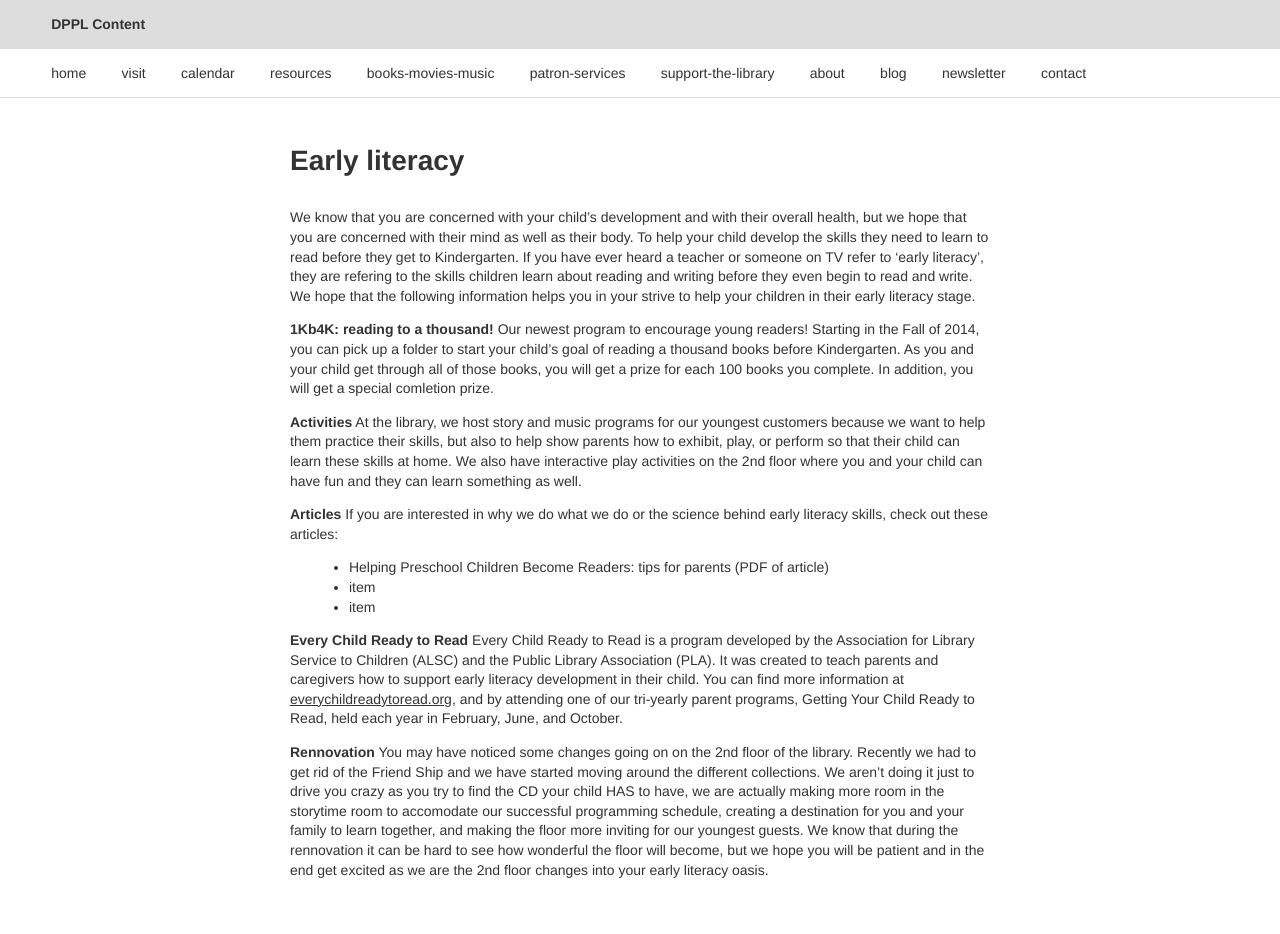
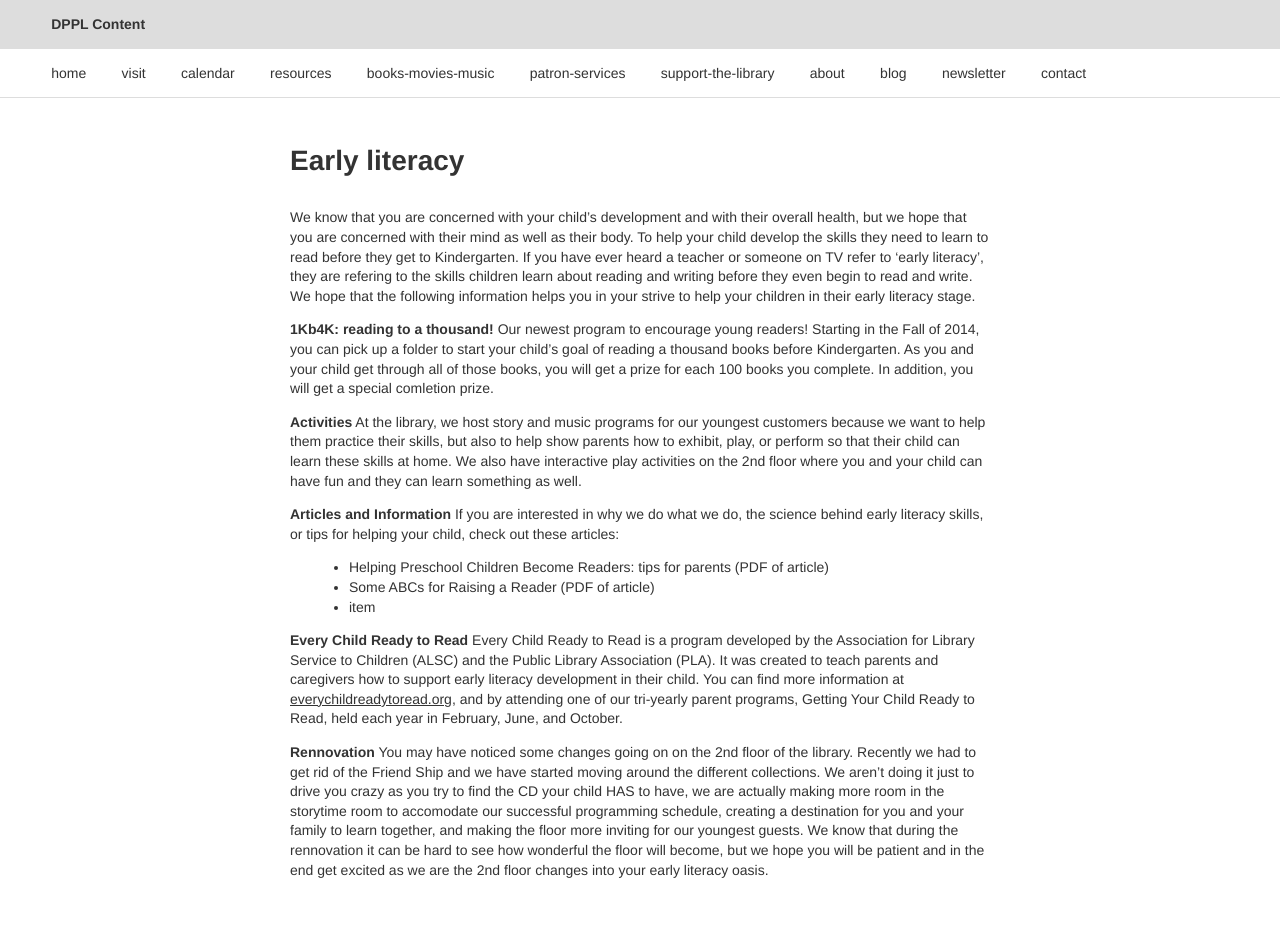
Before and after one commit to dpplweb/dppl-content, a Jekyll site: the page built from _posts/courtney/0418-01-01-early-literacy.md, in a window 1280 px wide. Built offline with Jekyll 4.4.1, drawn with Linux system fonts in a browser that asks for light colours; Markdown is read by kramdown in place of the engine named in the settings.

Commit message:
added new article

```diff
--- a/_posts/courtney/0418-01-01-early-literacy.md
+++ b/_posts/courtney/0418-01-01-early-literacy.md
@@ -21,11 +21,11 @@ Our newest program to encourage young readers!  Starting in the Fall of 2014, yo
 **Activities**
 At the library, we host story and music programs for our youngest customers because we want to help them practice their skills, but also to help show parents how to exhibit, play, or perform so that their child can learn these skills at home.  We also have interactive play activities on the 2nd floor where you and your child can have fun and they can learn something as well.
 
-**Articles**
-If you are interested in why we do what we do or the science behind early literacy skills, check out these articles:
+**Articles and Information**
+If you are interested in why we do what we do, the science behind early literacy skills, or tips for helping your child, check out these articles:
 
 - Helping Preschool Children Become Readers: tips for parents (PDF of article)
-- item
+- Some ABCs for Raising a Reader (PDF of article)
 - item
 
 **Every Child Ready to Read**
```
